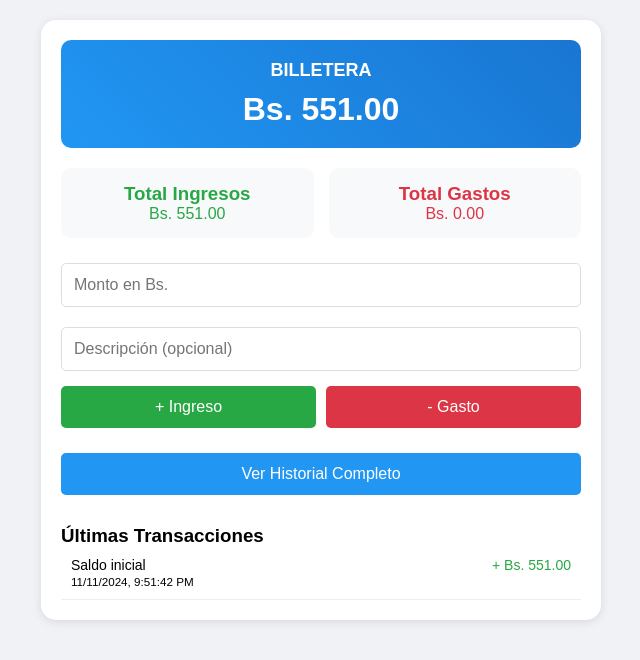
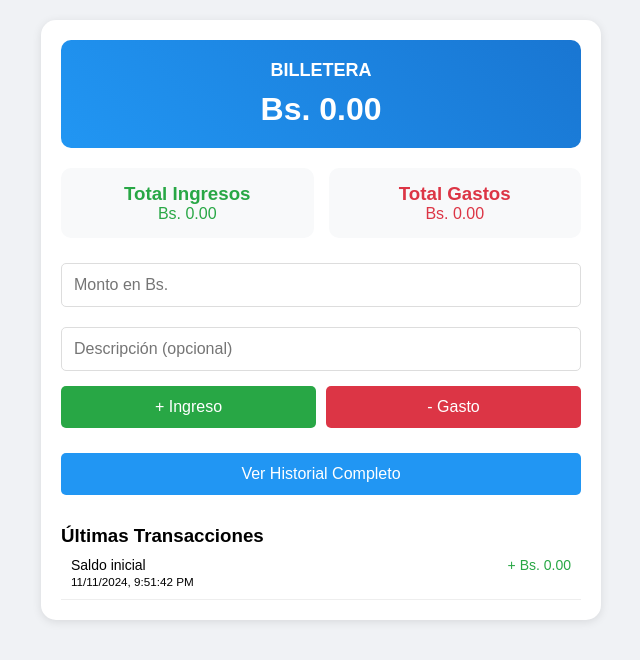
Before and after one commit to Scanlove/MiBilletera, a plain HTML site: page index.html in a window 1280 px wide. Shown: the whole page, without its empty margins (319-959 px from the left). Drawn offline with Linux system fonts and the light colour scheme.

Commit message:
Update index.html

```diff
--- a/index.html
+++ b/index.html
@@ -190,7 +190,7 @@
 
     <script>
         // Inicializar con saldo de 551 Bs.
-        const initialBalance = 551;
+        const initialBalance = 0;
         let transactions = JSON.parse(localStorage.getItem('transactions')) || [];
         let showingHistory = false;
 
```
